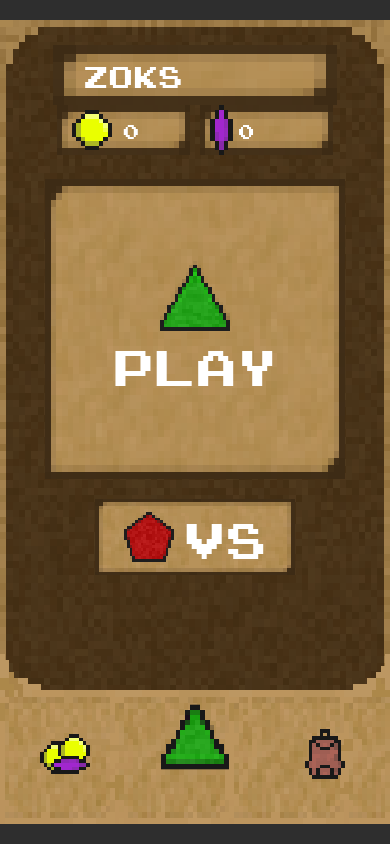
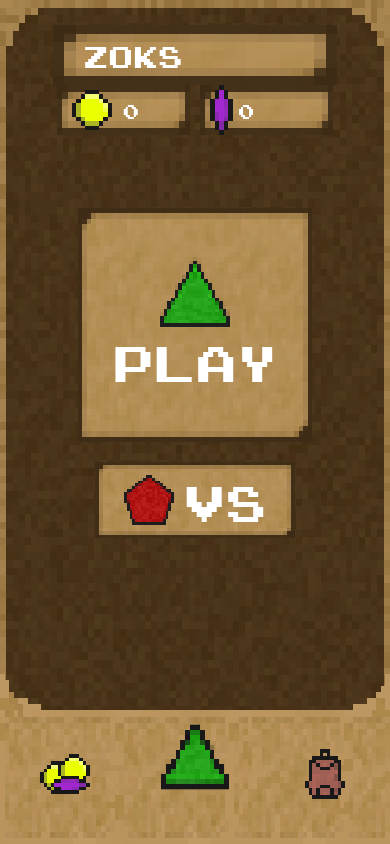
Before and after one commit to Zoksss/quickshape-react, a React (Create React App) app: page / in a window 390 px wide. Built offline with nearby package versions, Linux system fonts and the light colour scheme.

Commit message:
responsive start

```diff
--- a/src/App.js
+++ b/src/App.js
@@ -45,7 +45,7 @@ const App = () => {
 
   const [isThemeChange, setIsThemeChange] = React.useState(false);
 
-  const [unlockedThemes, setUnlockedThemes] = React.useState(["Basic"]);
+  const [unlockedThemes, setUnlockedThemes] = React.useState(["Basic", "Cherry" ,"Cherry", "Cherry", "Cherry"]);
   const [currentTheme, setCurrentTheme] = React.useState({
     "name": "SciFi",
     "backSRC": "themes/basic/back.png",
--- a/src/Components/HomeScreen/HomeScreen.jsx
+++ b/src/Components/HomeScreen/HomeScreen.jsx
@@ -60,7 +60,7 @@ const HomeScreen = (props) => {
         let shopThemes = [];
         shopDom = [];
         for (let i = 0; i < 4; i++) {
-            let num = getRandomInt(0,8);
+            let num = getRandomInt(0, 8);
             shopThemes.push(themesData[num].themeName);
         }
         shopDom = shopThemes.map((themeName, i) => {
@@ -106,7 +106,6 @@ const HomeScreen = (props) => {
             {transitionShop((style, item) =>
                 item ? <animated.div style={style} className="shop-container" >
                     <button className="center-shape-image shop-promo" style={styleCenter}>
-                        <p className="shop-promo-title">ALPHA THEME</p>
                         <div className="promo-reward-row">
                             <img className="promo-theme-img" src={"themes/ShopIcons/shop_theme_alpha.png"} alt="" />
                             <div className="promo-reward-side">
--- a/src/Components/HomeScreen/HomeScreen.scss
+++ b/src/Components/HomeScreen/HomeScreen.scss
@@ -5,7 +5,7 @@
     width: 100%;
     display: flex;
     padding: 3vh 0;
-    margin: 20px 0;
+    //margin: 20px 0;
     height: 100%;
     align-items: center;
     flex-direction: column;
@@ -58,7 +58,7 @@
         }
     }
 
-    .home-wrapper{
+    .home-wrapper {
         display: flex;
         justify-content: center;
         align-items: center;
@@ -66,13 +66,15 @@
         position: absolute;
         left: 50%;
         top: 40%;
+        width: 100%;
         transform: translate(-50%, -50%);
     }
 
     .center-shape-image {
         display: flex;
         flex-direction: column;
-        width: 300px;
+        max-width: 300px;
+        width: 60vw;
         margin-top: 70px;
         image-rendering: pixelated;
         font-family: joystix_monospace;
@@ -92,7 +94,8 @@
     }
 
     .vs-button {
-        width: 200px;
+        max-width: 200px;
+        width: 60vw;
         display: flex;
         justify-content: center;
         align-items: center;
@@ -133,6 +136,7 @@
         justify-content: center;
         align-items: center;
         padding: 30px 0 0 0;
+        z-index: 1000;
         button {
             width: 70px;
             height: 70px;
@@ -189,20 +193,31 @@
     flex-direction: column;
     width: 100%;
     z-index: 99;
+    overflow-y: auto;
+    max-height: 70vh;
+    height: 100%;
+    &::-webkit-scrollbar {
+        width: 10px;
+    }
+    /* Track */
+    &::-webkit-scrollbar-track {
+        background: #ffffff;
+    }
+
+    /* Handle */
+    &::-webkit-scrollbar-thumb {
+        background: #828281;
+    }
     .shop-promo {
         margin: 30px 0 0 0 !important;
+        padding: 10px;
         height: 200px !important;
         display: block !important;
         position: relative;
     }
-
-    .shop-promo-title {
-        font-size: 18px;
-        margin: 15px 0 !important;
-    }
     .shop-promo-desc {
-        font-size: 20px;
-        margin: 10px 0 0 0 !important;
+        font-size: 16px;
+        margin: 10px 0 0 0 !important;;
     }
 
     .promo-reward-row {
@@ -247,7 +262,7 @@
             aspect-ratio: 1/1;
             transition: 200ms all ease;
             width: 42%;
-            .theme-checkmark{
+            .theme-checkmark {
                 position: absolute;
                 width: 40px;
                 z-index: 0;
@@ -288,17 +303,20 @@
 
     .inv-promo-desc {
         color: white;
-       margin-top: 30px;
+        margin-top: 7vh;
     }
     .theme-inv-contianer {
+        max-height: 50vh;
         display: grid;
         grid-template-columns: repeat(2, 1fr);
         gap: 10px;
         grid-auto-rows: minmax(100px, auto);
         margin-top: 20px;
         width: 100%;
-        overflow-y: scroll;
+        overflow-y: auto;
         overflow-x: hidden;
+        position: relative;
+        z-index: 0;
         &::-webkit-scrollbar {
             width: 10px;
         }
@@ -312,7 +330,6 @@
             background: #828281;
         }
 
-        max-height: 70vh;
         .theme-inv-button {
             background-color: transparent;
             border: none;
@@ -328,7 +345,7 @@
     }
 }
 
-.theme-change{
+.theme-change {
     z-index: 99999999;
     width: 100%;
     height: 100%;
@@ -342,6 +359,6 @@
     font-size: 35px;
     background-image: url("../../../public/themes/basic/back.png");
     background-repeat: no-repeat;
-        background-size: 100% 100%;
-        image-rendering: pixelated;
+    background-size: 100% 100%;
+    image-rendering: pixelated;
 }
```
